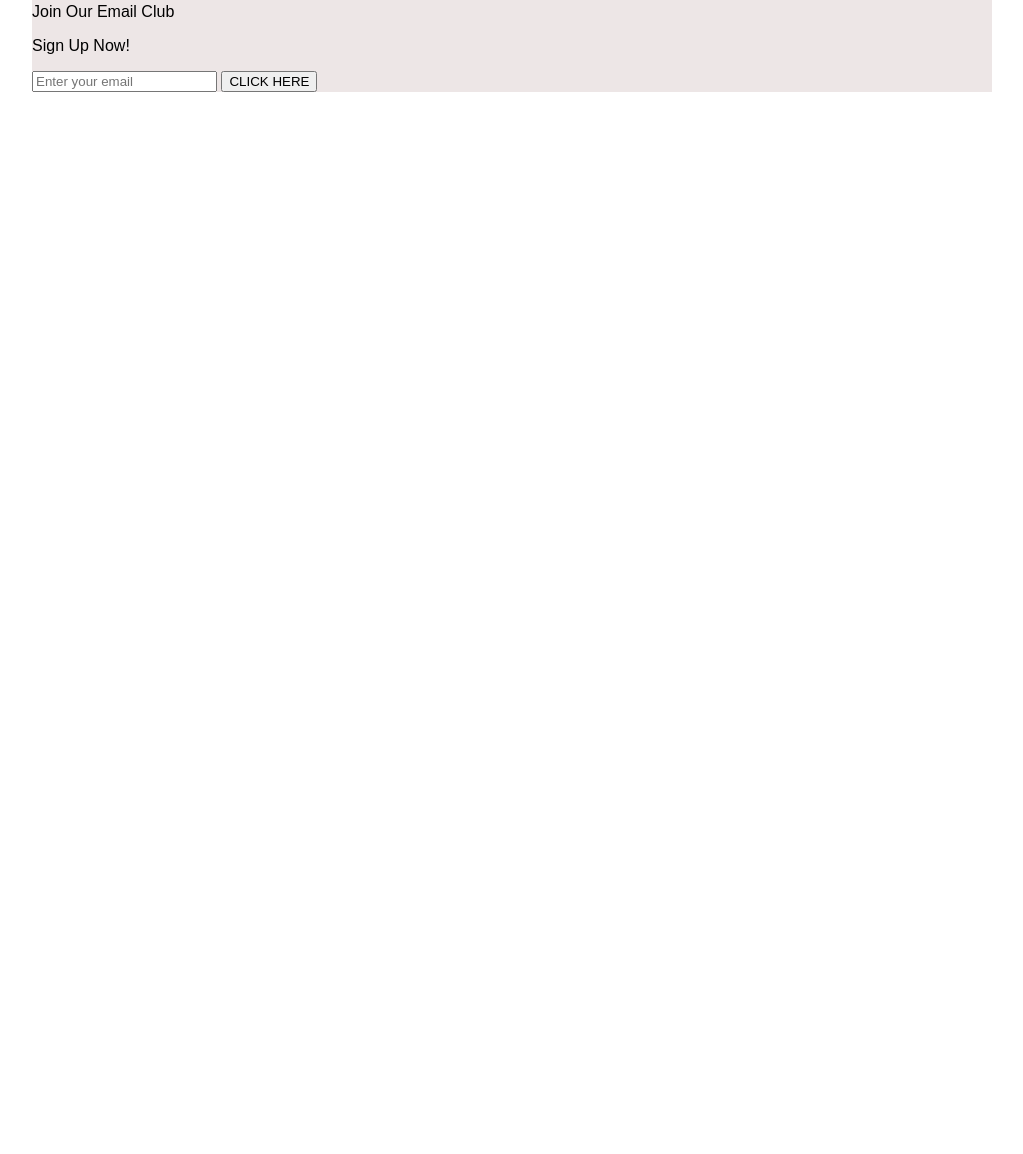
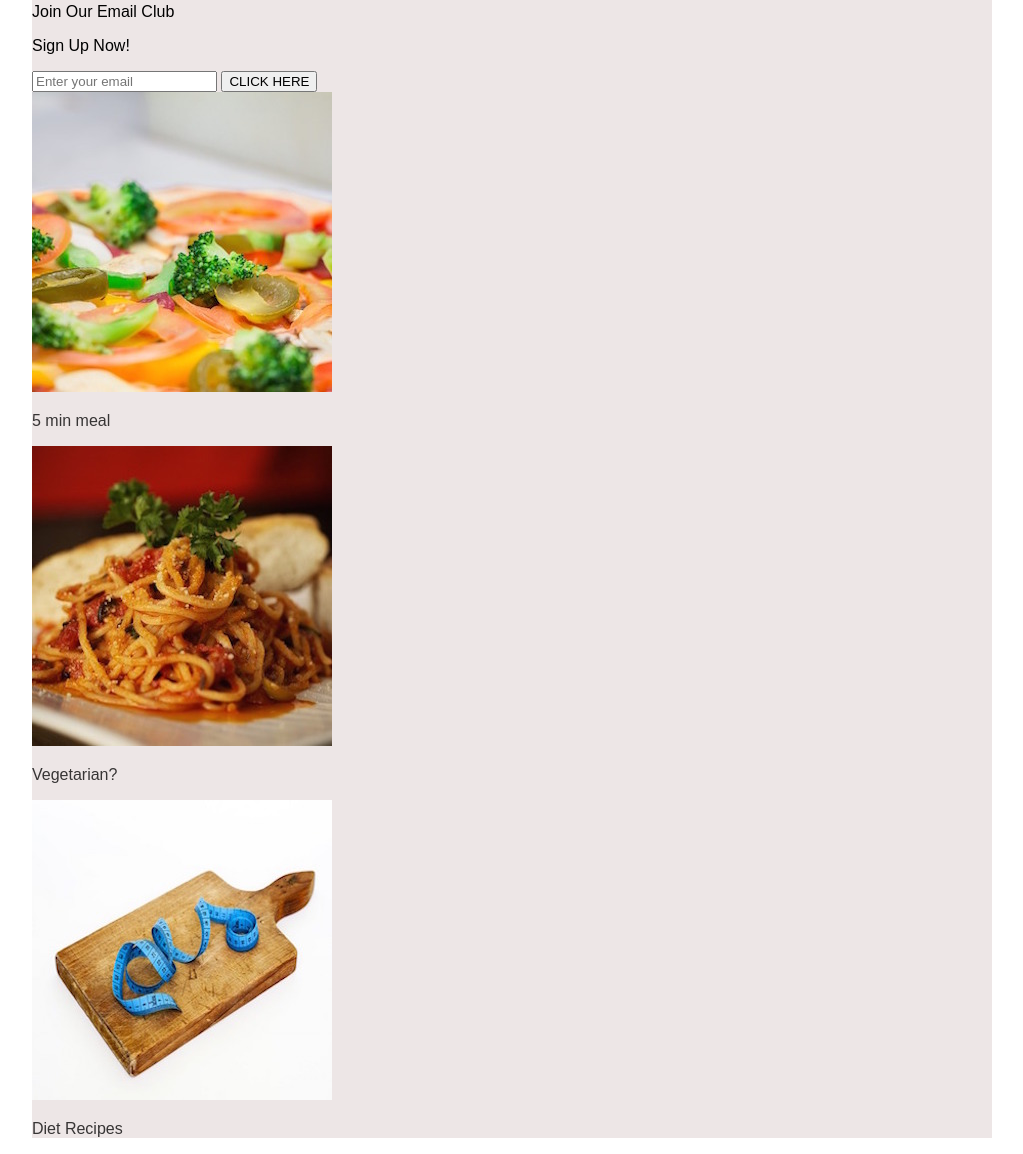
Before and after one commit to piyushraj15/recipe, a plain HTML site: page My Recipe/index.html in a window 1280 px wide. Shown: the part 183-1337 px from the top of the page, without its empty margins (128-1151 px from the left). Before the commit the page ends 800 px from the top, so only its background shows below. Drawn offline with Linux system fonts and the light colour scheme.

Commit message:
adding images

```diff
--- a/My Recipe/index.html
+++ b/My Recipe/index.html
@@ -49,5 +49,25 @@
 				<input type="submit" id="click" value="CLICK HERE">
 			</form>
 		</div>
+		<div class="cf">
+			<div class="box">
+				<a href="#">
+					<img src="images/images/pizza.jpg">
+					<p>5 min meal</p>
+				</a>
+			</div>
+			<div class="box">
+				<a href="#">
+					<img src="images/images/pasta.jpg">
+					<p>Vegetarian?</p>
+				</a>
+			</div>
+			<div class="box">
+				<a href="#">
+					<img src="images/images/diet.jpg">
+					<p>Diet Recipes</p>
+				</a>
+			</div>
+		</div>
 
 </body>
```
